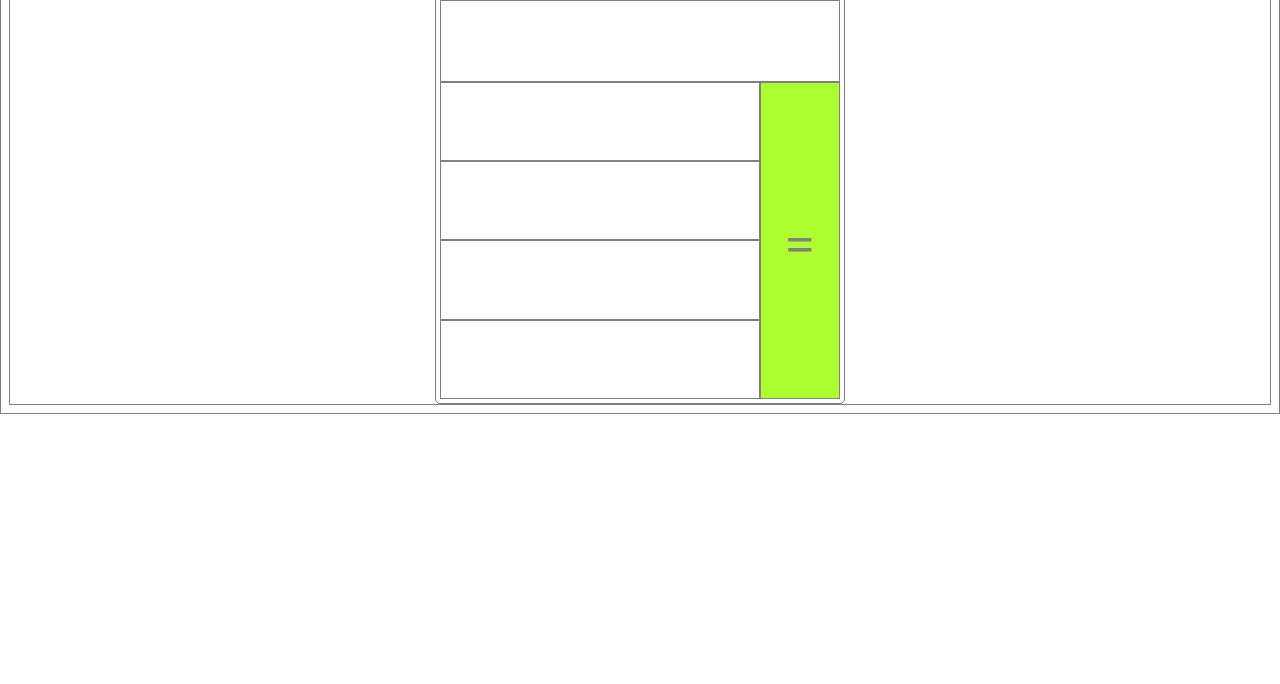
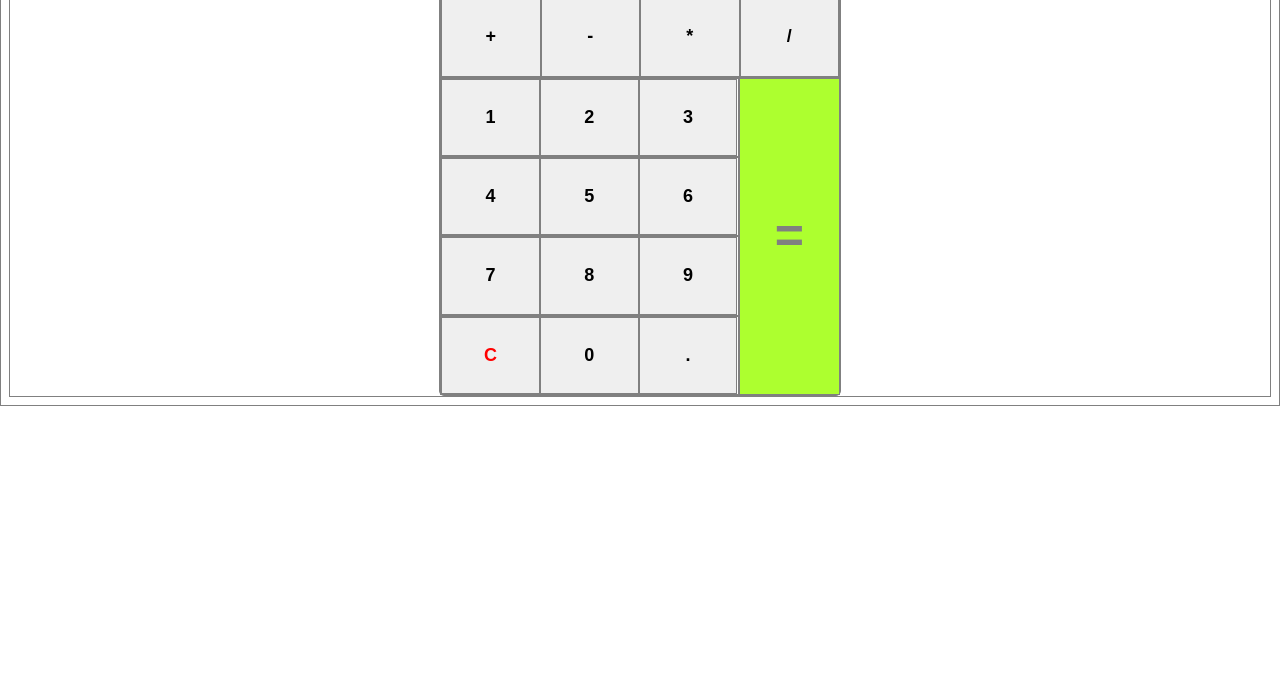
Before and after one commit to Marian421/top-calculator, a plain HTML site: page index.html in a window 1280 px wide. Shown: the part 116-800 px from the top of the page. Drawn offline with Linux system fonts and the light colour scheme.

Commit message:
Finnish the calculator interface

```diff
--- a/index.html
+++ b/index.html
@@ -10,17 +10,44 @@
 <body>
 
     <div class="container">
-        <div class="textarea">mhmm</div>
-        <div class="opperands"></div>
+        <div class="textarea">
+            <div class="text">
+                text content stuff
+            </div>
+        </div>
+        <div class="opperands">
+            <button class="opperand">+</button>
+            <button class="opperand">-</button>
+            <button class="opperand">*</button>
+            <button class="opperand">/</button>
+        </div>
         <div class="bottom">
             <div class="numbers">
-                <div class="firstRow numbersChild"></div>
-                <div class="secondRow numbersChild"></div>
-                <div class="thirdRow numbersChild"></div>
-                <div class="fourthRow numbersChild"></div>
+                <div class="firstRow numbersChild">
+                    <button class="number">1</button>
+                    <button class="number">2</button>
+                    <button class="number">3</button>
+                </div>
+                <div class="secondRow numbersChild">
+                    <button class="number">4</button>
+                    <button class="number">5</button>
+                    <button class="number">6</button>
+                </div>
+                <div class="thirdRow numbersChild">
+                    <button class="number">7</button>
+                    <button class="number">8</button>
+                    <button class="number">9</button>
+
+                </div>
+                <div class="fourthRow numbersChild">
+                    <button class="number clear">C</button>
+                    <button class="number">0</button>
+                    <button class="number">.</button>
+
+                </div>
             </div>
             <div class="equal-sign">
-                <div class="equal">=</div>
+                <button class="equal">=</button>
             </div>
         </div>
     </div>
--- a/style.css
+++ b/style.css
@@ -1,8 +1,6 @@
 * {
-    border:1px solid gray;
-
+    border: 1px solid gray;
 }
-
 body {
     display: flex;
     justify-content: center;
@@ -15,52 +13,104 @@ body {
     border-radius: 5px;
     display: flex;
     flex-direction: column;
-    padding: 4px;
+
 
 }
 
+/* TEXTAREA */
+
 .textarea {
     flex-basis: 20%;
+    display: flex;
+    justify-content: center;
+    align-items: center;
+    background-color: gray;
+}
+
+.text {
+    height: 80%;
+    width: 90%;
+    background-color: aliceblue;
+    display: flex;
+    justify-content: end;
+    align-items: end;
+    font-size: 38px;
+}
+
+
+/* operands row */
+
+.opperands {
+    flex-basis: 16%;
+    display: flex;
+}
+
+.opperand {
+    flex: 1;
+    font-weight: 800;
+    font-size: 18px;
 
 }
 
-.opperands {
-    flex-basis: 16%;
-}
+
+/* bottom part */
+
 
 .bottom {
     display: flex;
     flex-basis: 64%;
     border: 0px;
+}
 
-}
+
+/*  Numbers */
+
 
 .numbers {
     display: flex;
     flex-direction: column;
-    flex-basis: 80%;
+    flex-grow: 1;
+    flex-basis: 75%;
     align-items: stretch;
     border:0px;
 }
 
+.numbersChild {
+    flex-basis: 25%;
+    display: flex;
+}
+
+.number {
+    flex:1;
+    font-weight: 800;
+    font-size: 18px;
+}
+
+.clear {
+    color: red;
+}
+
+
+/* Equal sign */
+
+
 .equal-sign {
     flex: 1;
-    background-color: greenyellow;
+    flex-basis:25%;
+    background-color:red;
     align-content: center;
     display: flex;
     justify-content: center;
 }
 
 .equal {
-    height: 50px;
-    margin: auto;
+    height: auto;
+    width: 100%;
     border: 0;
     font-weight: 900;
     font-size: 50px;
+    background-color: greenyellow;
     color: gray;
-}
-
-.numbersChild {
-    flex-basis: 25%;
+    flex:1;
 
 }
```
